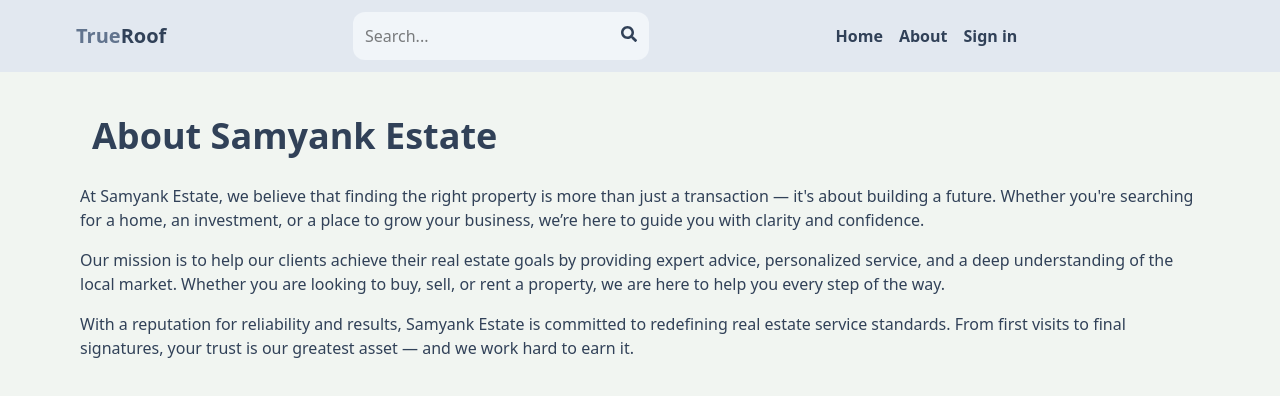
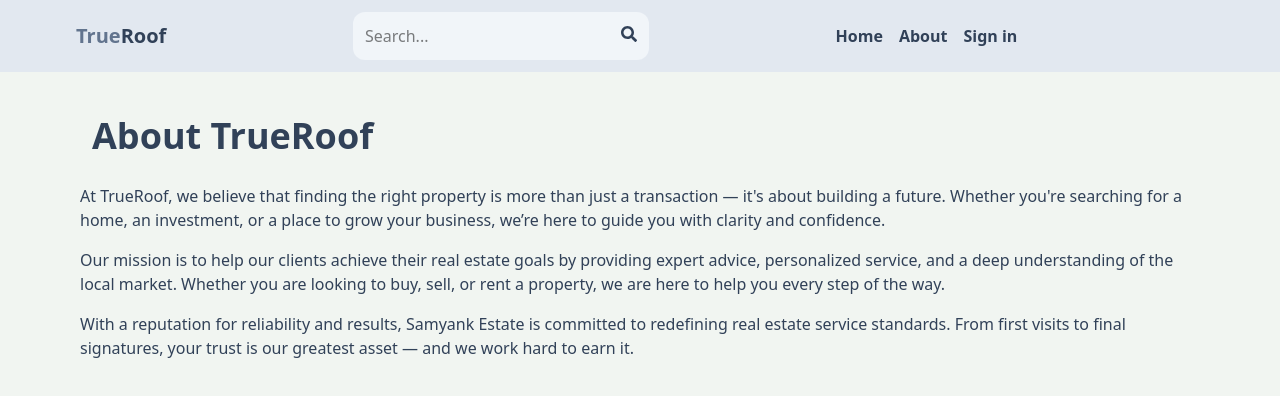
Before and after one commit to Samyankror/HomeScape, a React (Vite) app in the folder client/: page /about in a window 1280 px wide. Shown: the top 396 px of the page. Built offline with nearby package versions, Linux system fonts and the light colour scheme; no server answers.

Commit message:
update about page

```diff
--- a/client/src/pages/About.jsx
+++ b/client/src/pages/About.jsx
@@ -5,10 +5,10 @@ function About() {
     <>
       <div className="max-w-6xl mx-auto my-8 px-4">
         <h1 className="font-bold text-4xl p-3 text-slate-700">
-          About Samyank Estate
+          About TrueRoof
         </h1>
         <p className="mb-4 text-slate-700 mt-4">
-          At Samyank Estate, we believe that finding the right property is more than just a transaction — it's about building a future. Whether you're searching for a home, an investment, or a place to grow your business, we’re here to guide you with clarity and confidence.
+          At TrueRoof, we believe that finding the right property is more than just a transaction — it's about building a future. Whether you're searching for a home, an investment, or a place to grow your business, we’re here to guide you with clarity and confidence.
         </p>
         <p className="mb-4 text-slate-700">
            Our mission is to help our clients achieve their real estate goals by providing expert advice, personalized service, and a deep understanding of the local market. Whether you are looking to buy, sell, or rent a property, we are here to help you every step of the way.
```
